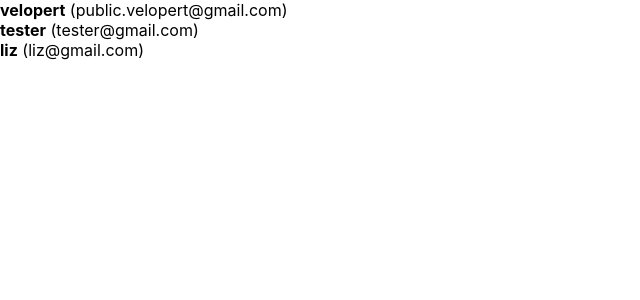
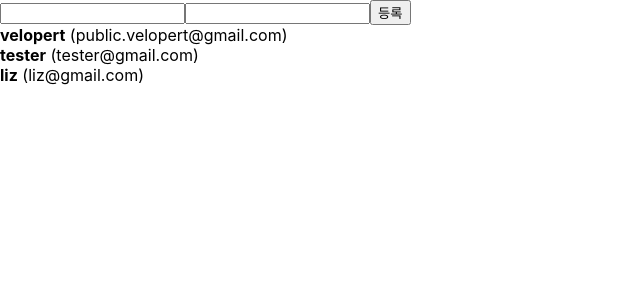
Before and after one commit to sh6986/react-tutorial, a React (Create React App) app in the folder begin-react/: page / in a window 1280 px wide. Shown: the top 300 px of the page, without its empty margins (0-640 px from the left). Built offline with nearby package versions, Linux system fonts and the light colour scheme.

Commit message:
작업내용 : 13. 배열에 항목 추가하기 작업일시 : 2021.03.21 작업자 : 오승현

```diff
--- a/begin-react/src/App.js
+++ b/begin-react/src/App.js
@@ -1,10 +1,24 @@
-import React, {useRef} from 'react';
+import React, {useRef, useState} from 'react';
+import CreateUser from './CreateUser';
 import UserList from './UserList';
 
 
 function App() {
 
-  const users = [
+  const [inputs, setInputs] = useState({
+    username: '',
+    email: ''
+  });
+  const {username, email} = inputs;
+  const onChange = e => {
+    const {name, value} = e.target;
+    setInputs({
+      ...inputs,
+      [name]: value
+    });
+  }
+
+  const [users, setUsers] = useState([
     {
         id: 1,
         username: 'velopert',
@@ -20,17 +34,37 @@
         username: 'liz',
         email: 'liz@gmail.com'
     }
-  ];
+  ]);
+
+
 
   const nextId = useRef(4);
 
   const onCreate = () => {
-    console.log(nextId.current);  // 4
+    const user = {
+      id: nextId.current,
+      username,
+      email
+    };
+    // setUsers([...users, user]);
+    setUsers(users.concat(user));
+    setInputs({
+      username: '',
+      email: ''
+    });
     nextId.current += 1;
   };
 
   return (
-    <UserList users={users}/>
+    <>
+      <CreateUser
+        username={username}
+        email={email}
+        onChange={onChange}
+        onCreate={onCreate}
+      />
+      <UserList users={users}/>
+    </>
   )
 }
 
--- /dev/null
+++ b/begin-react/src/CreateUser.js
@@ -0,0 +1,23 @@
+import React from 'react';
+
+function CreateUser({username, email, onChange, onCreate}) {
+    return (
+        <div>
+            <input
+                name="username"
+                placeholer="계정명"
+                onChange={onChange}
+                value={username}
+            />
+            <input
+                name="email"
+                placeholer="이메일"
+                onChange={onChange}
+                value={email}
+            />
+            <button onClick={onCreate}>등록</button>
+        </div>
+    );
+}
+
+export default CreateUser;
```
